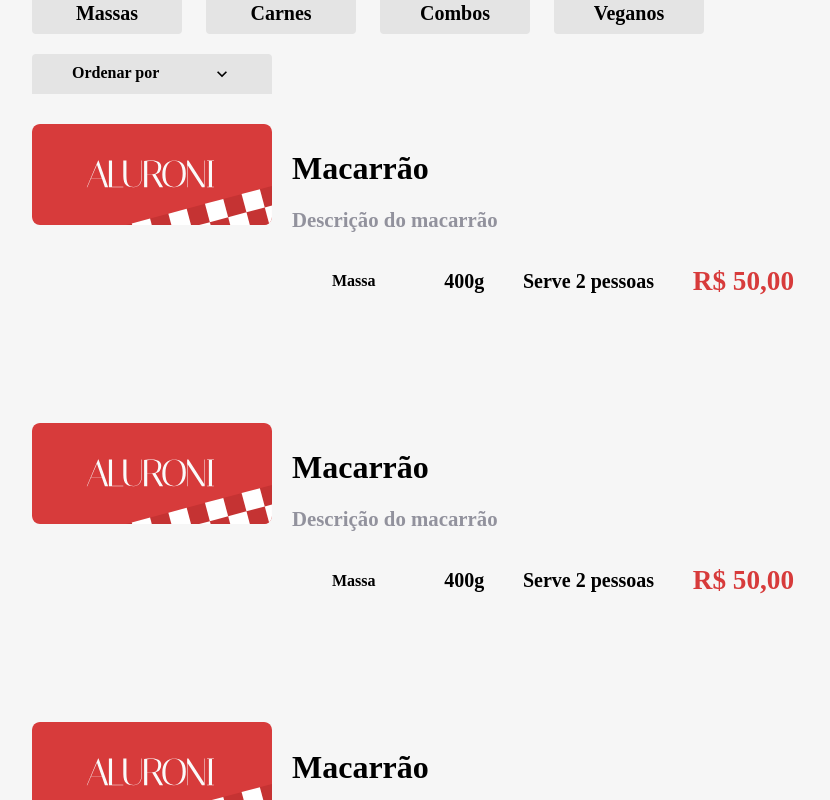
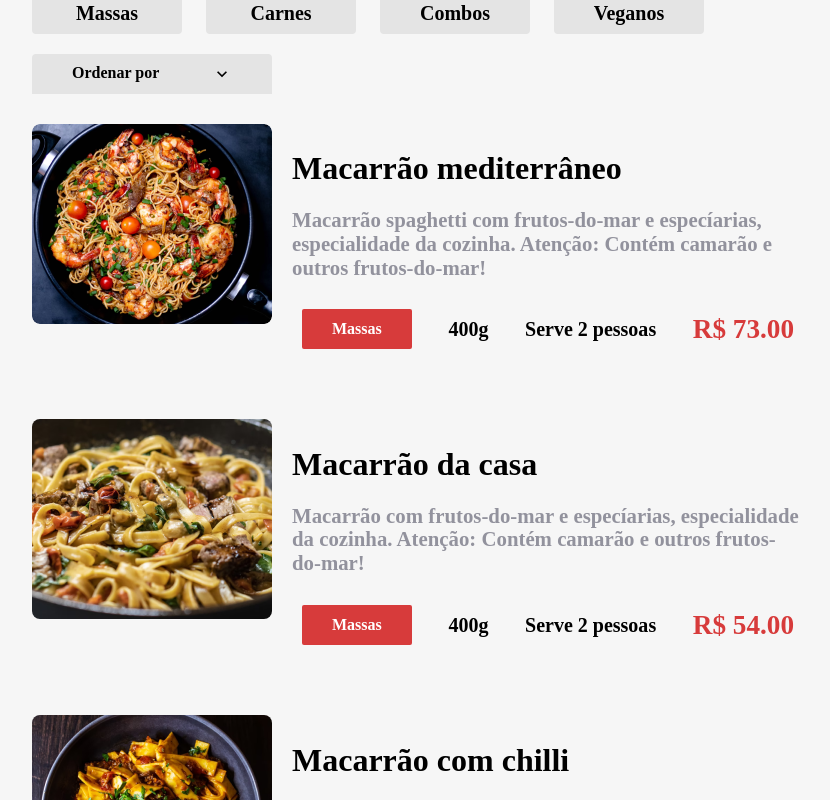
Before and after one commit to sfsnascimento/aluroni, a React (Create React App) app: page / in a window 1280 px wide. Shown: the part 660-1460 px from the top of the page, without its empty margins (168-998 px from the left). Built offline with nearby package versions, Linux system fonts and the light colour scheme; the HTML template or start-up script is replaced by a standard one; a web font is replaced by a local one.

Commit message:
adicionando propriedade dos itens

```diff
--- a/src/pages/Cardapio/Itens/Item/index.tsx
+++ b/src/pages/Cardapio/Itens/Item/index.tsx
@@ -1,29 +1,38 @@
 import styles from './Item.module.scss';
-import logo from 'assets/logo.svg';
+import cardapio from '../itens.json';
+import classNames from 'classnames';
 
-export default function Item() {
+type Props = typeof cardapio[0];
+
+export default function Item(props: Props) {
+  const { photo, title, description, category: { label }, size, serving, price } = props;
   return (
     <div className={styles.item}>
       <div className={styles.item__imagem}>
-        <img src={logo} alt="imagem" />
+        <img src={photo} alt={title} />
       </div>
       <div className={styles.item__descricao}>
         <div className={styles.item__titulo}>
-          <h2>Macarrão</h2>
-          <p>Descrição do macarrão</p>
+          <h2>{title}</h2>
+          <p>{description}</p>
         </div>
         <div className={styles.item__tags}>
-          <div className={styles.item__tipo}>
-            Massa
+          <div
+            className={classNames({
+              [styles.item__tipo]: true,
+              [styles[`item__tipo__${label.toLocaleLowerCase()}`]]: true
+            })}
+          >
+            {label}
           </div>
           <div className={styles.item__porcao}>
-            400g
+            {size}g
           </div>
           <div className={styles.item__qtdpessoas}>
-            Serve 2 pessoas
+            Serve {serving} pessoa{serving === 1 ? '' : 's'}
           </div>
           <div className={styles.item__valor}>
-            R$ 50,00
+            R$ {price.toFixed(2)}
           </div>
         </div>
       </div>
--- a/src/pages/Cardapio/Itens/index.tsx
+++ b/src/pages/Cardapio/Itens/index.tsx
@@ -7,7 +7,10 @@ export default function Itens() {
     <div className={styles.itens}>
       {cardapio.map(item => (
         <div>
-          <Item key={item.id} />
+          <Item
+            key={item.id}
+            {...item}
+          />
         </div>
       ))}
     </div>
```
